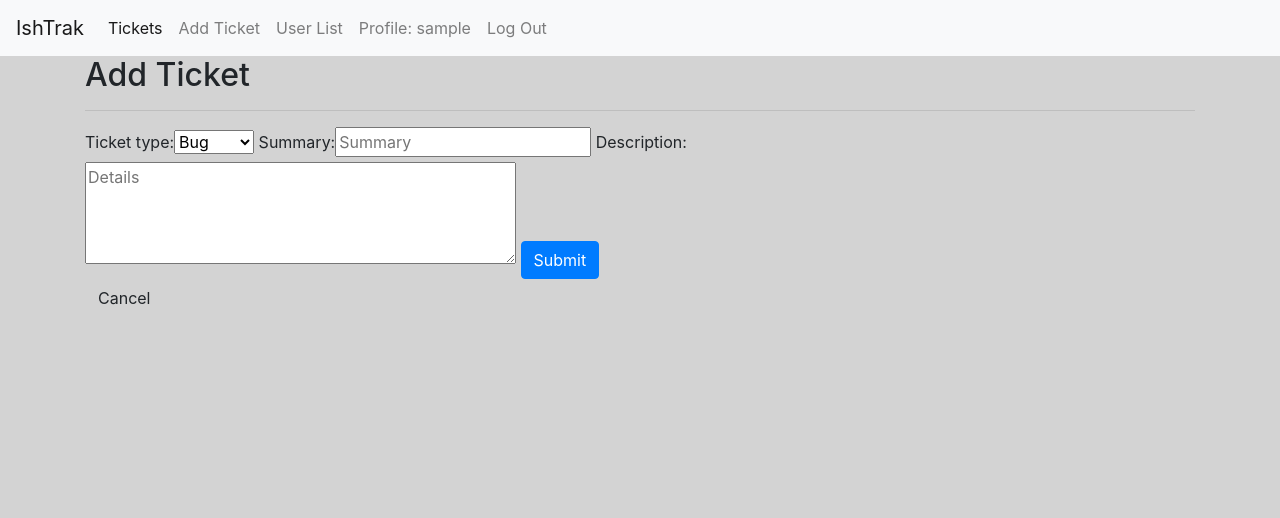
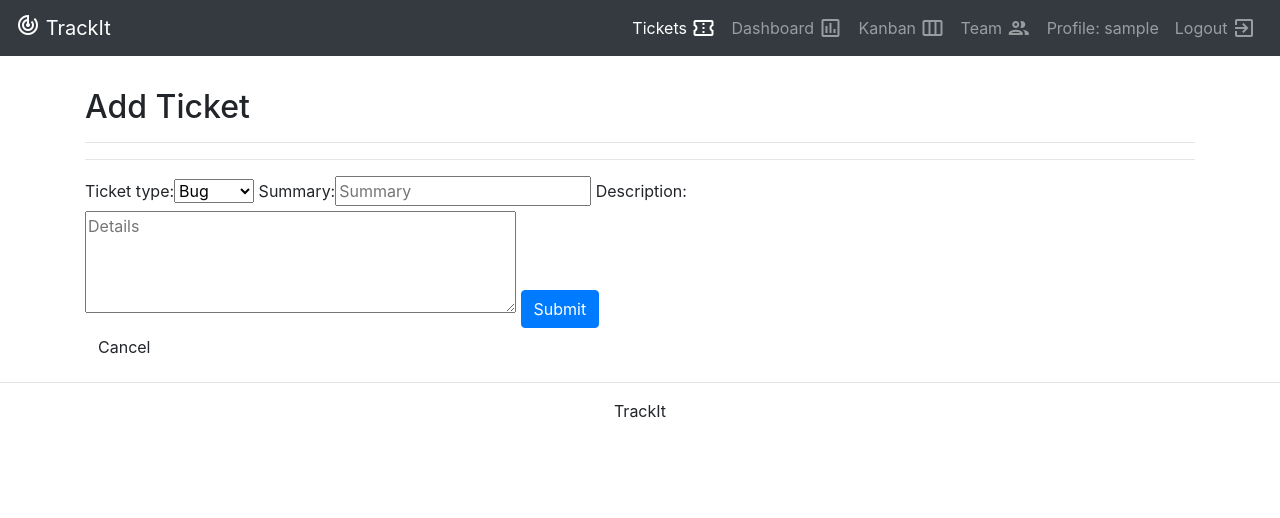
Before and after one commit to tdunn891/trackit-issue-tracker, a Django app: page /tickets/add_ticket/ in a window 1280 px wide. Shown: the top 518 px of the page. Run offline with Django 3.2, Linux system fonts and the light colour scheme; the visitor is signed in with stand-in values (Sample User, id 1); parts of the project's set-up code (start-up, migrations or seed data) failed here and were passed over; some libraries are stand-ins or nearby versions.

Commit message:
Add material icons to navbar and tickets page

```diff
--- a/templates/base.html
+++ b/templates/base.html
@@ -7,29 +7,46 @@
    <meta name="viewport" content="width=device-width, initial-scale=1.0">
    <link rel="stylesheet" href="https://stackpath.bootstrapcdn.com/bootstrap/4.4.1/css/bootstrap.min.css"
       integrity="sha384-Vkoo8x4CGsO3+Hhxv8T/Q5PaXtkKtu6ug5TOeNV6gBiFeWPGFN9MuhOf23Q9Ifjh" crossorigin="anonymous">
-   <link href="https://fonts.googleapis.com/icon?family=Material+Icons"
-      rel="stylesheet">
+   <link href="https://fonts.googleapis.com/icon?family=Material+Icons" rel="stylesheet">
+   <!-- Material Icons -->
+   <link href="https://fonts.googleapis.com/icon?family=Material+Icons|Material+Icons+Outlined" rel="stylesheet">
+   <!-- Roboto -->
+   <link href="https://fonts.googleapis.com/css?family=Roboto&display=swap" rel="stylesheet">
+   <!-- Open Sans -->
+   <link href="https://fonts.googleapis.com/css?family=Open+Sans&display=swap" rel="stylesheet">
+   <link rel="stylesheet" href="{% static 'css/style.css' %}" />
    {% block head %}
    {% endblock %}
    <title>{% block title %}{% endblock %}</title>
 </head>
 
-<body style="background-color: lightgrey;">
-   <nav class="navbar navbar-expand-lg navbar-light bg-light">
-      <a class="navbar-brand" href="{% url 'tickets' %}">IshTrak</a>
+<body>
+   <nav class="navbar navbar-expand-lg navbar-dark bg-dark">
+      <a class="navbar-brand" href="{% url 'tickets' %}"><i class="material-icons align-top">track_changes</i>
+         TrackIt</a>
       <button class="navbar-toggler" type="button" data-toggle="collapse" data-target="#navbarNavAltMarkup"
          aria-controls="navbarNavAltMarkup" aria-expanded="false" aria-label="Toggle navigation">
          <span class="navbar-toggler-icon"></span>
       </button>
-      <div class="collapse navbar-collapse" id="navbarNavAltMarkup">
+      <div class="collapse navbar-collapse justify-content-end" id="navbarNavAltMarkup">
          <div class="navbar-nav">
-            <a class="nav-item nav-link active" href="{% url 'tickets' %}">Tickets <span
+            {% if user.is_authenticated %}
+            <a class="nav-item nav-link active" href="{% url 'tickets' %}">Tickets <i
+                  class="material-icons-outlined align-bottom">confirmation_number</i><span
                   class="sr-only">(current)</span></a>
-            <a class="nav-item nav-link" href="{% url 'add_ticket' %}">Add Ticket</a>
-            {% if user.is_authenticated %}
-            <a class="nav-item nav-link" href="{% url 'user_list' %}">User List</a>
+            <!-- <a class="nav-item nav-link" href="{% url 'add_ticket' %}">Raise Ticket <i
+                  class="material-icons align-bottom">add</i></a> -->
+            <a class="nav-item nav-link" href="{% url 'dashboard' %}">Dashboard <i
+                  class="material-icons-outlined align-bottom">assessment</i>
+            </a>
+            <a class="nav-item nav-link" href="{% url 'kanban' %}">Kanban <i
+                  class="material-icons-outlined align-bottom">view_week</i>
+            </a>
+            <a class="nav-item nav-link" href="{% url 'user_list' %}">Team <i
+                  class="material-icons-outlined align-bottom">people</i></a>
             <a class="nav-item nav-link" href="{% url 'profile' %}">Profile: {{ user }}</a>
-            <a class="nav-item nav-link" href="{% url 'logout' %}">Log Out</a>
+            <a class="nav-item nav-link" href="{% url 'logout' %}">Logout <i
+                  class="material-icons-outlined align-bottom">exit_to_app</i></a>
             {% else %}
             <a class="nav-item nav-link" href="{% url 'login' %}">Log In</a>
             <a class="nav-item nav-link" href="{% url 'registration' %}">Register</a>
@@ -38,20 +55,43 @@
       </div>
    </nav>
    <div class="container">
-      {% block page_heading %}
-      {% endblock %}
+      <div class="row">
+         <div class="col col-12">
+            <br>
+            <h2>{% block page_heading %}{% endblock %}</h2>
+            <hr>
+         </div>
+      </div>
       {% block content %}
       {% endblock %}
    </div>
-   <script src="https://code.jquery.com/jquery-3.3.1.slim.min.js"
-      integrity="sha384-q8i/X+965DzO0rT7abK41JStQIAqVgRVzpbzo5smXKp4YfRvH+8abtTE1Pi6jizo"
-      crossorigin="anonymous"></script>
+   <!-- footer -->
+   <hr>
+   <footer class="container-fluid" style="height: 120px;">
+      <div class="row">
+         <div class="col col-12 text-center">
+            <p>TrackIt</p>
+            <!-- <p>Developed by Thomas Dunn</p> -->
+         </div>
+      </div>
+   </footer>
+   <!-- jQuery -->
+   <script src="https://code.jquery.com/jquery-3.4.1.min.js"
+      integrity="sha256-CSXorXvZcTkaix6Yvo6HppcZGetbYMGWSFlBw8HfCJo=" crossorigin="anonymous"></script>
+   <!-- popper.js -->
    <script src="https://cdnjs.cloudflare.com/ajax/libs/popper.js/1.14.3/umd/popper.min.js"
       integrity="sha384-ZMP7rVo3mIykV+2+9J3UJ46jBk0WLaUAdn689aCwoqbBJiSnjAK/l8WvCWPIPm49"
       crossorigin="anonymous"></script>
+   <!-- bootstrap -->
    <script src="https://stackpath.bootstrapcdn.com/bootstrap/4.1.3/js/bootstrap.min.js"
       integrity="sha384-ChfqqxuZUCnJSK3+MXmPNIyE6ZbWh2IMqE241rYiqJxyMiZ6OW/JmZQ5stwEULTy"
       crossorigin="anonymous"></script>
+   <!-- initialize tooltips -->
+   <script>
+      $(function () {
+         $('[data-toggle="tooltip"]').tooltip()
+      })
+   </script>
    {% block scripts %}
    {% endblock %}
 </body>
```
Also changed, not shown: tickets/templates/tickets.html (+99 -34 lines).
